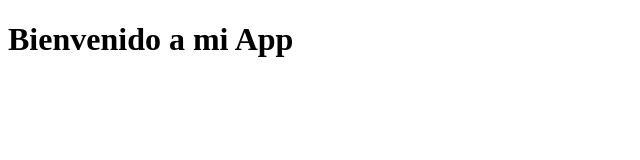
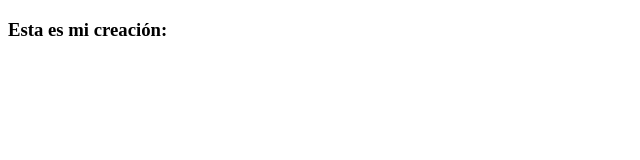
Before and after one commit to Saxxan/Curso-GIT, a plain HTML site: page index.html in a window 1280 px wide. Shown: the whole page, without its empty margins (0-640 px from the left). Drawn offline with Linux system fonts and the light colour scheme; files whose address does not match are found by name.

Commit message:
Version final del titulo

```diff
--- a/index.html
+++ b/index.html
@@ -13,6 +13,6 @@
     </script>
 </head>
 <body>
-    <h1>Bienvenido a mi App</h1>
+    <h3>Esta es mi creación:</h3>
 </body>
 </html>
```
